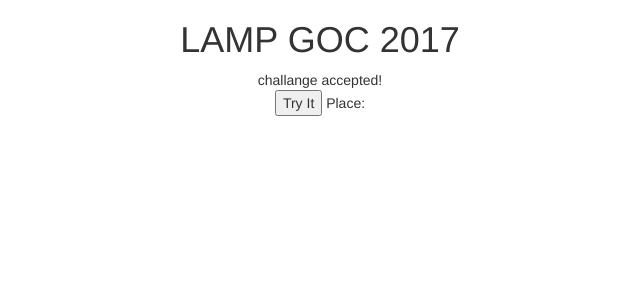
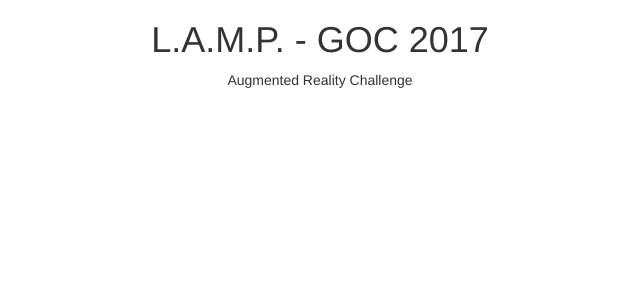
Before and after one commit to hornyakl/lamp-goc-server, a PHP site: page /templates/index.phtml in a window 1280 px wide. Shown: the top 300 px of the page, without its empty margins (320-960 px from the left). Run offline with PHP 8.4, Linux system fonts and the light colour scheme; some libraries are stand-ins or nearby versions.

Commit message:
long lat fix, index ctemplate cleanup

```diff
--- a/public/js/quest.js
+++ b/public/js/quest.js
@@ -14,10 +14,10 @@ function getLocation()
 
 function showPosition(position)
 {
+    var latitude = position.coords.latitude;
     var longitude = position.coords.longitude;
-    var latitude = position.coords.latitude;
 
+    document.getElementById("latitude").value = latitude;
     document.getElementById("longitude").value = longitude;
-    document.getElementById("latitude").value = latitude;
-    document.getElementById("coordinates").value = longitude + ", " + latitude;
+    document.getElementById("coordinates").value = latitude + ", " + longitude;
 }
--- a/templates/index.phtml
+++ b/templates/index.phtml
@@ -1,10 +1,6 @@
 <?php include('blocks/head.phtml'); ?>
 
-    <h1>LAMP GOC 2017</h1>
-    <div>challange accepted!</div>
-
-    <button onclick="getLocation()">Try It</button>
-
-    Place: <p id="demo"></p>
+    <h1>L.A.M.P. - GOC 2017</h1>
+    <div>Augmented Reality Challenge</div>
 
 <?php include('blocks/foot.phtml'); ?>
```
